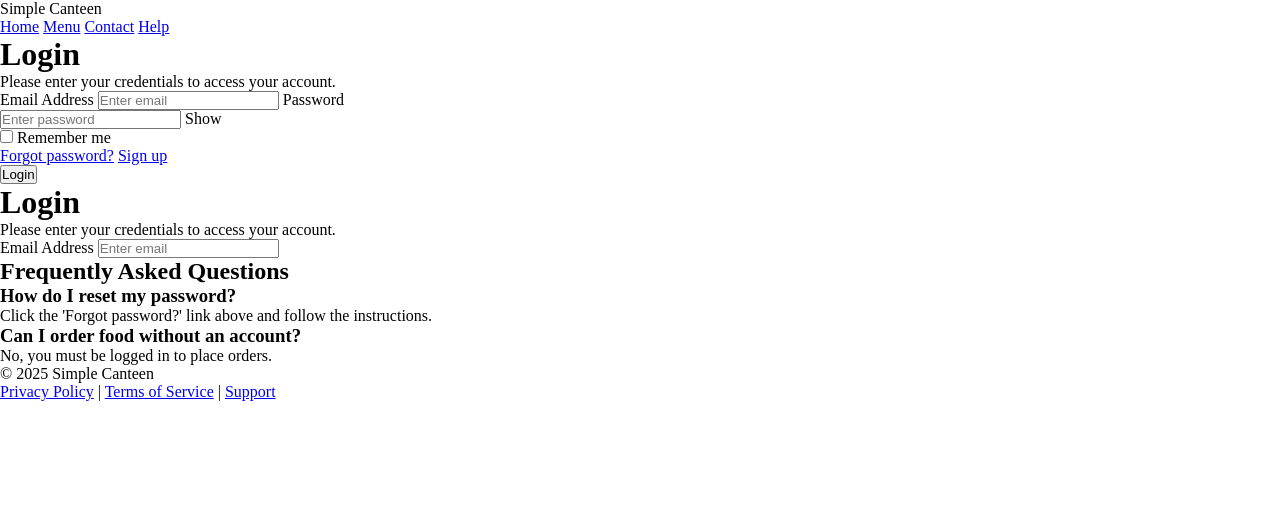
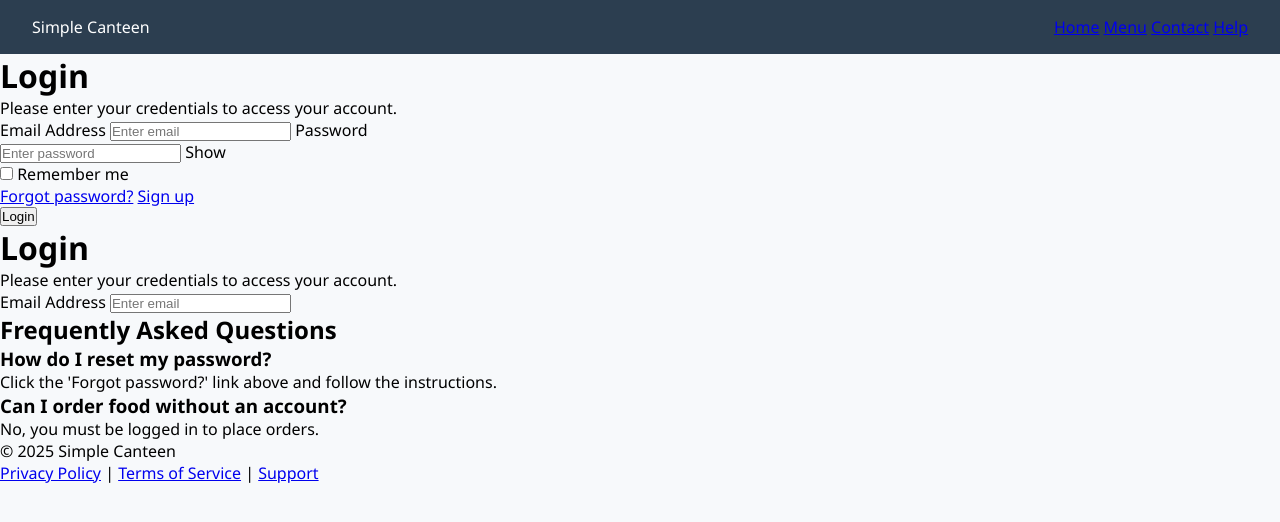
Before and after one commit to monika047/18thmay_pullreq, a plain HTML site: page 18thmay/index.html in a window 1280 px wide. Drawn offline with Linux system fonts and the light colour scheme; a script that the page names is missing.

Commit message:
align element

```diff
--- a/18thmay/style.css
+++ b/18thmay/style.css
@@ -3,3 +3,19 @@
   margin: 0;
   padding: 0;
 }
+body {
+  font-family: 'Segoe UI', Tahoma, Geneva, Verdana, sans-serif;
+  background: #f7f9fb;
+  display: flex;
+  flex-direction: column;
+  min-height: 100vh;
+}
+
+header {
+  background-color: #2c3e50;
+  color: white;
+  padding: 1rem 2rem;
+  display: flex;
+  justify-content: space-between;
+  align-items: center;
+}
```
